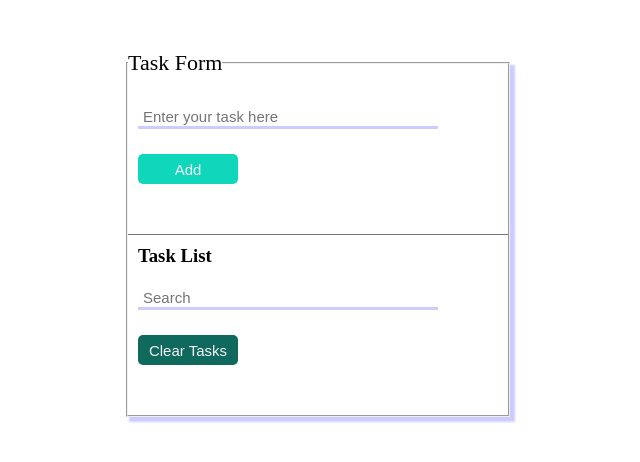
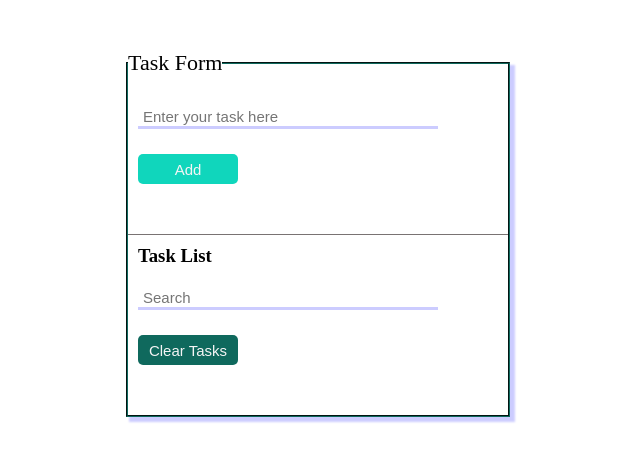
Before and after one commit to ZQWang39/Practice-Local-Storage, a plain HTML site: page index.html in a window 1280 px wide. Shown: the whole page, without its empty margins (322-962 px from the left). Drawn offline with Linux system fonts and the light colour scheme.

Commit message:
Change form border color

```diff
--- a/style.css
+++ b/style.css
@@ -14,6 +14,7 @@
     width:380px;
     height:auto;
     margin:50px auto;
+    border-color:rgb(15, 105, 93) ;
     box-shadow:4px 4px 2px 1px rgba(0, 0, 255, .2);
 
 }
```
